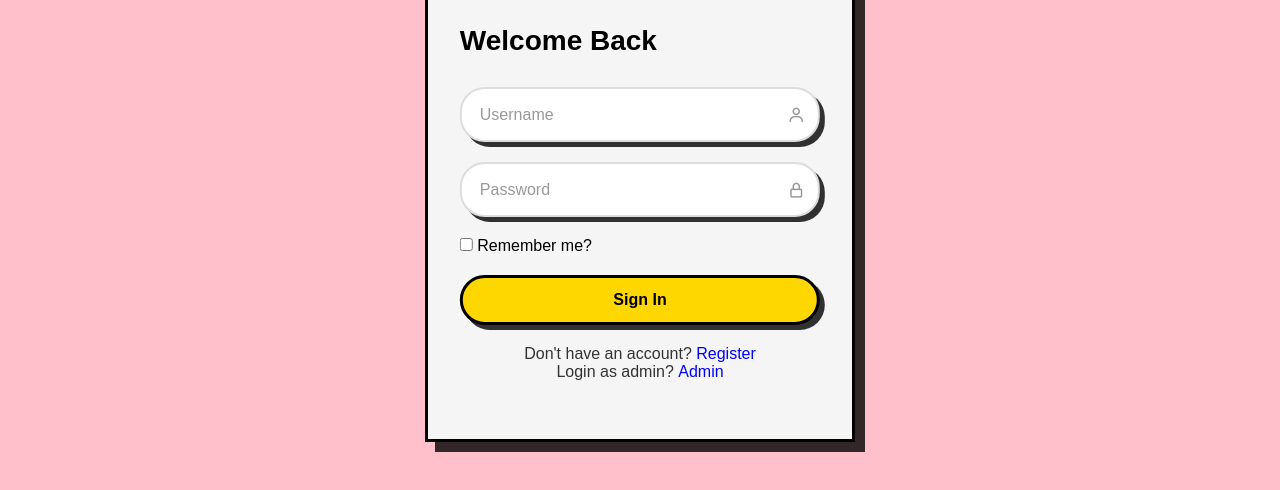
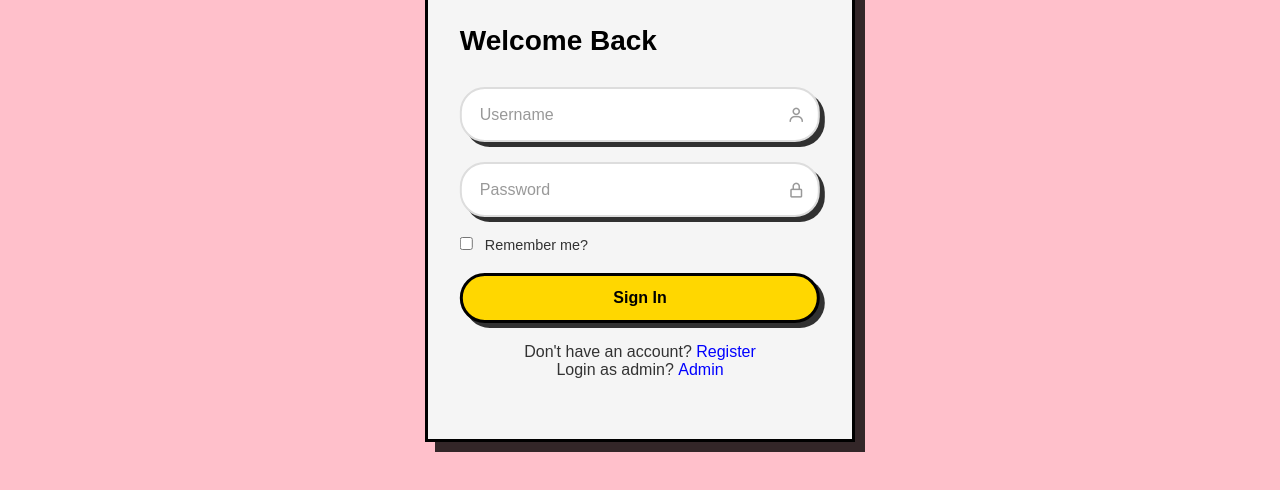
Before and after one commit to MahmoudAlaa2006/Book-store-, a plain HTML site: page pages/login.html in a window 1280 px wide. Shown: the part 248-738 px from the top of the page. Drawn offline with nearby package versions, Linux system fonts and the light colour scheme.

Commit message:
added reme

```diff
--- a/pages/login.css
+++ b/pages/login.css
@@ -396,3 +396,18 @@
             font-size: 12px;
             letter-spacing: 1px;
         }
+        .remember-forget {
+        color: #333;
+        font-size: 0.9em;
+        margin: 15px 0;
+    }
+
+    .remember-forget input {
+        margin-right: 8px;
+        accent-color: #4db8e8;
+        cursor: pointer;
+    }
+
+    .remember-forget label {
+        cursor: pointer;
+    }
```
